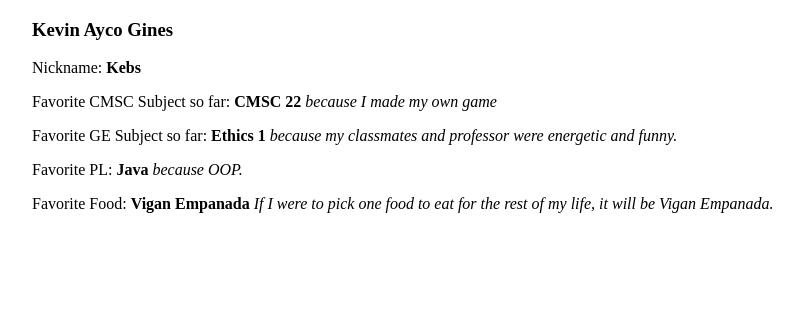
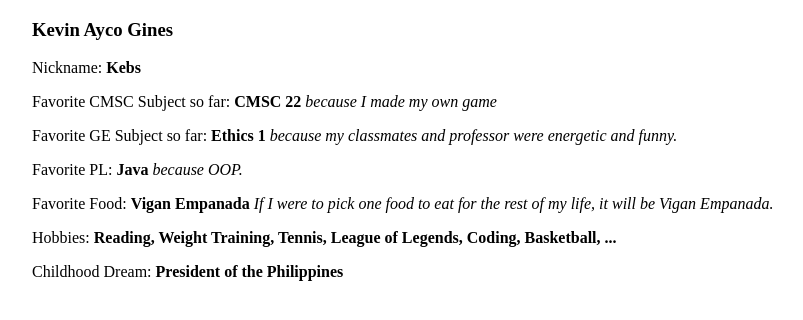
Before and after one commit to KevinGines1/Exercise1-Gines, a plain HTML site: page index.html in a window 1280 px wide. Shown: the whole page, without its empty margins (108-911 px from the left). Drawn offline with Linux system fonts and the light colour scheme.

Commit message:
added hobbies and CHILDHOOD dream

```diff
--- a/index.html
+++ b/index.html
@@ -12,6 +12,8 @@
 		<p>Favorite GE Subject so far: <strong>Ethics 1</strong><em> because my classmates and professor were energetic and funny.</em></p>
 		<p>Favorite PL: <strong>Java</strong><em> because OOP.</em></p>
 		<p>Favorite Food: <strong>Vigan Empanada</strong><em> If I were to pick one food to eat for the rest of my life, it will be Vigan Empanada.</em></p>
+		<p>Hobbies: <strong>Reading, Weight Training, Tennis, League of Legends, Coding, Basketball, ...</strong></p>
+		<p>Childhood Dream: <strong>President of the Philippines</strong></p>
 	</div>
 </body>
 </html>
```
